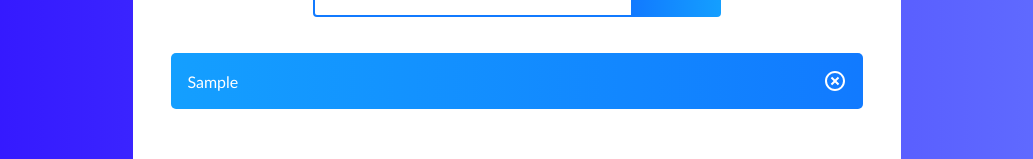
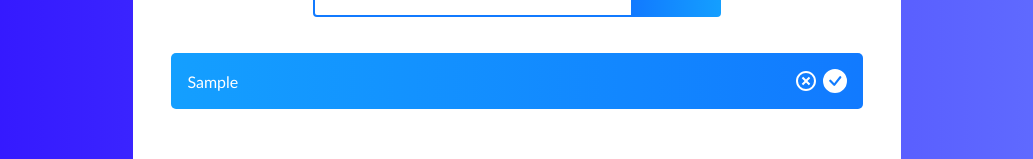
Before and after one commit to DenysSergeev/TodoListForTrainingProgramTestTask, a React (Create React App) app: page / in a window 1280 px wide. Both pictures are taken after typing "Sample" into the empty fields and a click on the button "Add Todo". Shown: the part 263-422 px from the top of the page, without its empty margins (123-1156 px from the left). Built offline with nearby package versions, Linux system fonts and the light colour scheme.

Commit message:
added completeTodo function

```diff
--- a/src/App.js
+++ b/src/App.js
@@ -5,7 +5,7 @@ import TodoItem from "./components/TodoItem";
 
 
 function App() {
-  const [todos,setTodos] = useState([]);
+  const [todos, setTodos] = useState([]);
 
   const addTodo = (text) => {
     let id = 1;
@@ -13,13 +13,23 @@ function App() {
       id = todos[0].id + 1;
     }
     let todo = {id: id, text: text, completed: false}
-    let newTodos = [todo, ...todos]
-    console.log(newTodos)
-    setTodos(newTodos)
+    let newTodos = [todo, ...todos];
+    console.log(newTodos);
+    setTodos(newTodos);
   }
 
   const removeTodo = (id) => {
-    let updatedTodos = [...todos].filter((todo) => todo.id !== id)
+    let updatedTodos = [...todos].filter((todo) => todo.id !== id);
+    setTodos(updatedTodos);
+  }
+
+  const completeTodo = (id) => {
+    let updatedTodos = todos.map((todo) => {
+      if(todo.id === id) {
+        todo.completed = !todo.completed;
+      }
+      return todo;
+    })
     setTodos(updatedTodos);
   }
 
@@ -33,6 +43,7 @@ function App() {
             removeTodo={removeTodo}
             todo={todo}
             key={todo.id}
+            completeTodo={completeTodo}
           />
         )
       })}
--- a/src/components/TodoItem.js
+++ b/src/components/TodoItem.js
@@ -1,17 +1,20 @@
 import React from "react";
 import { RiCloseCircleLine } from "react-icons/ri";
+import { BsFillCheckCircleFill } from "react-icons/bs";
 
 const TodoItem = (props) => {
-    const { todo, removeTodo } = props;
+    const { todo, removeTodo, completeTodo } = props;
 
     return (
-        <div className="todo-row">
-            {props.todo.text}
+        <div className={todo.completeted ? "todo-row complete" : "todo-row"}>
+            {todo.text}
             <div className="iconsContainer">
                 <RiCloseCircleLine
-                    className="icon"
                     onClick={() => removeTodo(todo.id)}
+                    style={{ marginRight: 5 }}
                 />
+
+                <BsFillCheckCircleFill onClick={() => completeTodo(todo.id)} />
             </div>
         </div>
     )
```
